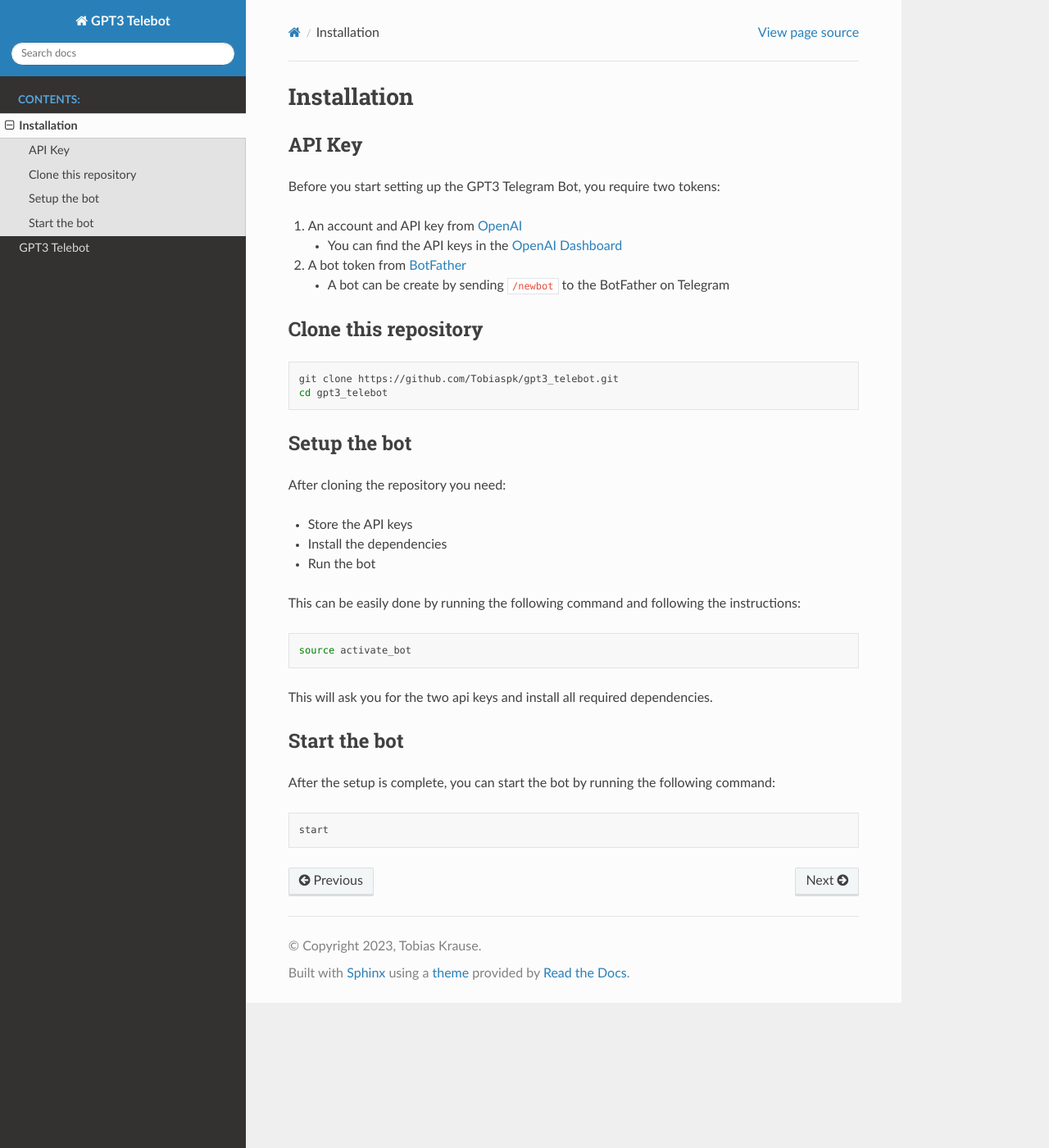
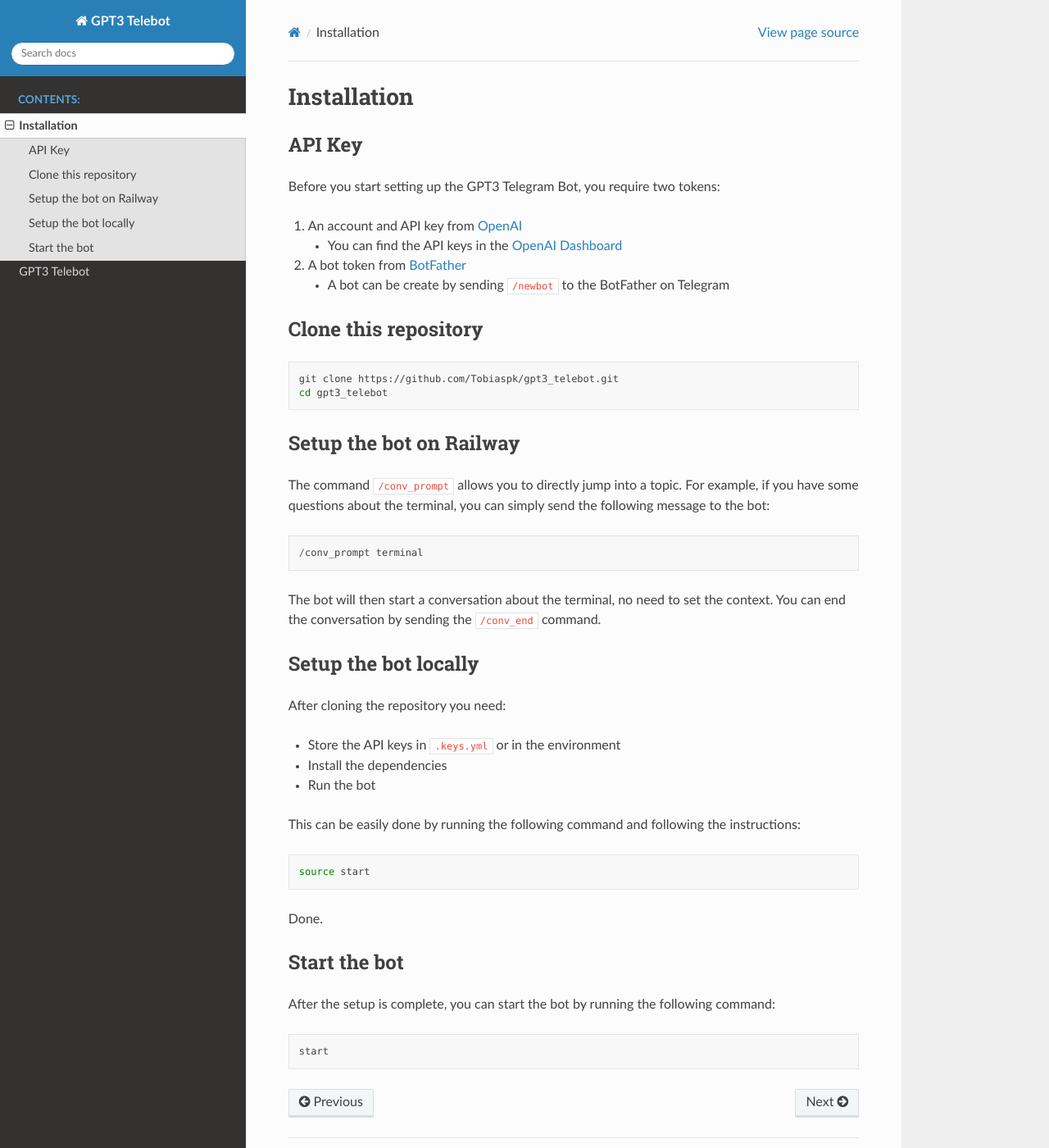
Before and after one commit to Tobiaspk/gpt3_telebot, a Sphinx documentation site: the page built from docs/pages/setup.md, in a window 1280 px wide and 1400 px high. Shown: the whole window at 82% size. Built offline with Sphinx 7.4.7 and the Read the Docs theme 2.0.0, drawn with Linux system fonts in a browser that asks for light colours.

Commit message:
updated docs

````diff
--- a/docs/pages/setup.md
+++ b/docs/pages/setup.md
@@ -16,21 +16,32 @@
 cd gpt3_telebot
 ```
 
-## Setup the bot
+## Setup the bot on Railway
+
+The command `/conv_prompt` allows you to directly jump into a topic. For example, if you have some questions about the terminal, you can simply send the following message to the bot:
+
+```
+/conv_prompt terminal
+```
+
+The bot will then start a conversation about the terminal, no need to set the context. You can end the conversation by sending the `/conv_end` command.
+
+
+## Setup the bot locally
 
 After cloning the repository you need:
 
-* Store the API keys
+* Store the API keys in `.keys.yml` or in the environment
 * Install the dependencies
 * Run the bot
 
 This can be easily done by running the following command and following the instructions:
 
 ```zsh
-source activate_bot
+source start
 ```
 
-This will ask you for the two api keys and install all required dependencies.
+Done.
 
 ## Start the bot
 
````
